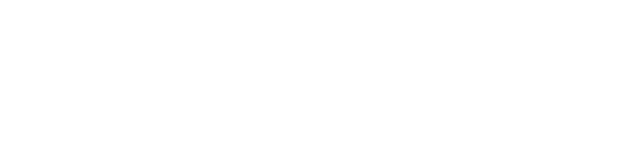
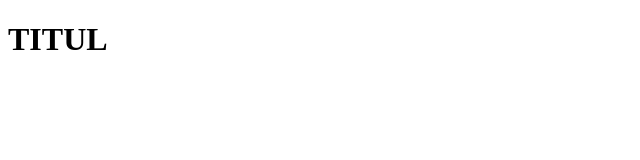
Before and after one commit to jmejiamdevco/hello-world-git, a plain HTML site: page index.html in a window 1280 px wide. Shown: the whole page, without its empty margins (0-640 px from the left). Drawn offline with Linux system fonts and the light colour scheme.

Commit message:
se agrego un titulo al index

```diff
--- a/index.html
+++ b/index.html
@@ -7,6 +7,6 @@
     <title>Document</title>
 </head>
 <body>
-
+    <h1>TITUL</h1>
 </body>
 </html>
```
